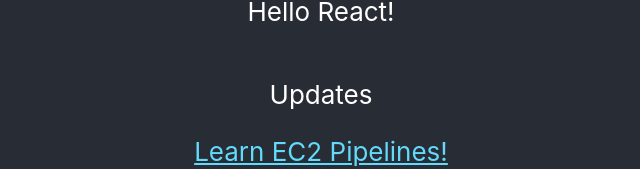
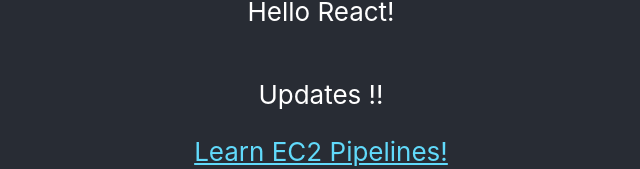
Before and after one commit to josebasilioo/hello-world-react, a React (Create React App) app: page / in a window 1280 px wide. Shown: the part 492-661 px from the top of the page, without its empty margins (319-959 px from the left). Built offline with nearby package versions, Linux system fonts and the light colour scheme.

Commit message:
main: sending updates to test

```diff
--- a/src/App.js
+++ b/src/App.js
@@ -11,7 +11,7 @@
           Hello React!
         </p>
         <p>
-          Updates
+          Updates !!
         </p>
         <a
           className="App-link"
```
